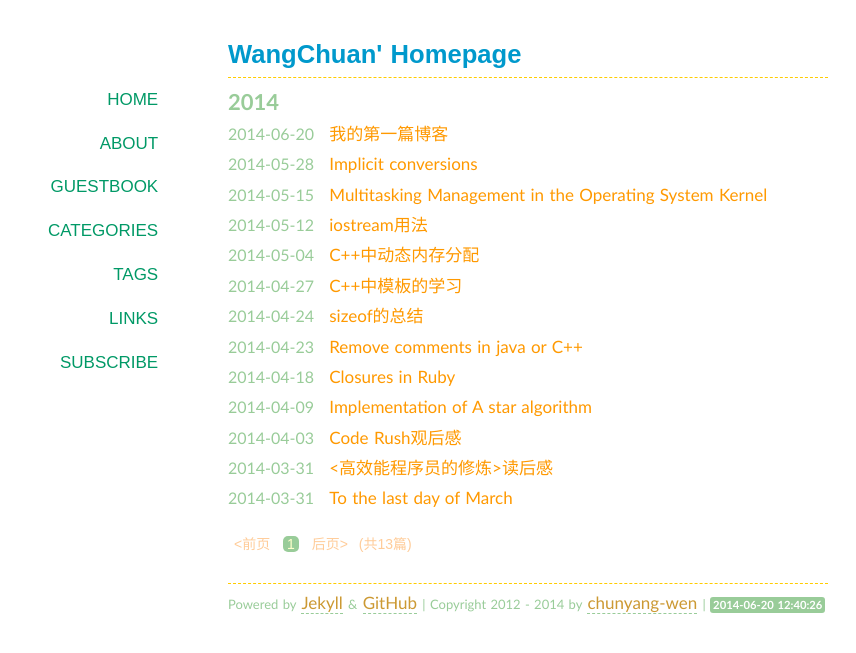
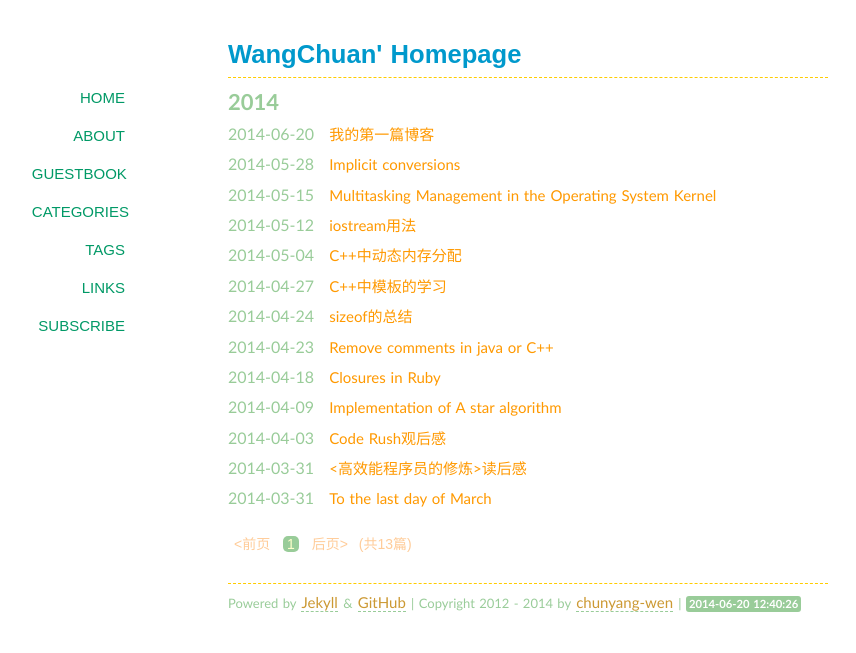
Before and after one commit to shinya816/shinya816.github.com, a Jekyll site: the page built from index.html, in a window 1280 px wide. Shown: the top 653 px of the page, without its empty margins (112-968 px from the left). Built offline with Jekyll 4.4.1, drawn with Linux system fonts in a browser that asks for light colours; some web fonts are replaced; Markdown is read by kramdown in place of the engine named in the settings; the list of posts is cut into pages by our own code; comment, search, counter and statistics services are not loaded.

Commit message:
Update style.css

```diff
--- a/media/css/style.css
+++ b/media/css/style.css
@@ -17,7 +17,7 @@
 margin-right:auto;
 	font-family:"Galdeano","Hiragino Sans GB","Microsoft YaHei",Trebuchet,"Trebuchet MS",Tahoma,"Lucida Grande","Lucida Sans Unicode",Verdana,sans-serif;color: #99CC99;background-color:#ffffff;}
 *{padding:0;margin: 0;border:none;outline:none;}
-a{color: #FF9900;text-decoration:none;font-size: 17px;}
+a{color: #FF9900;text-decoration:none;font-size: 15px;}
 a:hover{color:#99CC99;border-bottom:1px dashed;text-decoration:none;}
 hr{margin:.7em 0;border-top: 1px dashed #99CC99;border-bottom: 1px dashed #99CC99;}
 p{padding:.5em 0;}
@@ -47,7 +47,7 @@
 .pageNav{font-weight:bold;font-size:17px;}
 .pageNavInvalid{font-weight:bold;font-size:17px;color: #FFCC99;}
 header{padding:.5em 0;border-bottom: 1px dashed #FFCC00;}
-nav{font-family:"Electrolize",sans-serif;font-size:1.1em;text-transform:uppercase;float:left;margin-left:-12em;width:9em;text-align:right;}
+nav{font-family:"Electrolize",sans-serif;font-size:1.1em;text-transform:uppercase;float:left;margin-left:-12em;width:7em;text-align:right;}
 nav a{display:block;padding:.7em 1em;color: #009966;}
 nav a:hover{background-color:#99CC99;border-radius:15px;text-decoration:none;color:#f9f9f9;-webkit-transition:color .2s linear;}
 .post{padding:.5em 0em;}
```
